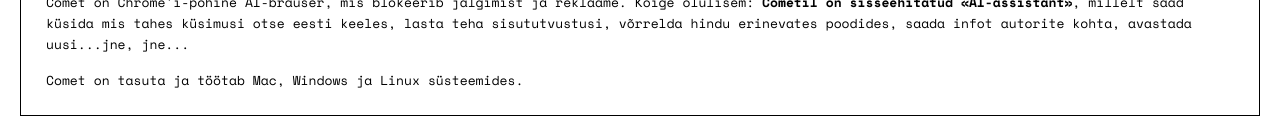
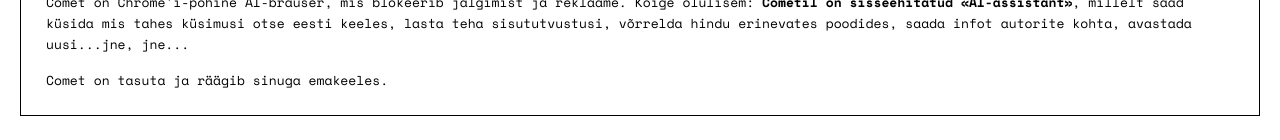
Before and after one commit to saarepera-toimetamised/raamatuklikk, a Next.js app: page /kasulik in a window 1280 px wide. Shown: the part 370-510 px from the top of the page. Built offline with nearby package versions, Linux system fonts and the light colour scheme.

Commit message:
parandus juhendi lehel Miks Comet ploki viimases lauses

```diff
--- a/app/kasulik/page.tsx
+++ b/app/kasulik/page.tsx
@@ -84,7 +84,7 @@
               otse eesti keeles, lasta teha sisututvustusi, võrrelda hindu erinevates poodides, saada infot autorite kohta, avastada uusi...jne, jne...
             </p>
             <p style={{ fontSize: '13px', lineHeight: 1.6 }}>
-              Comet on tasuta ja töötab Mac, Windows ja Linux süsteemides.
+              Comet on tasuta ja räägib sinuga emakeeles.
             </p>
           </div>
 
```
